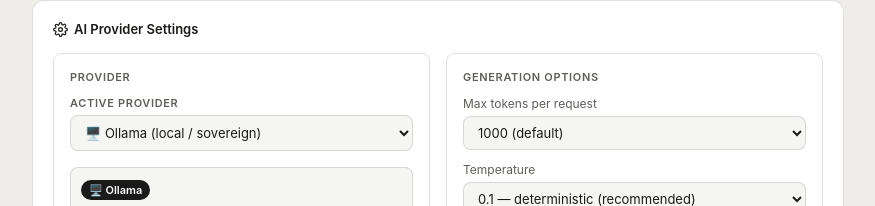
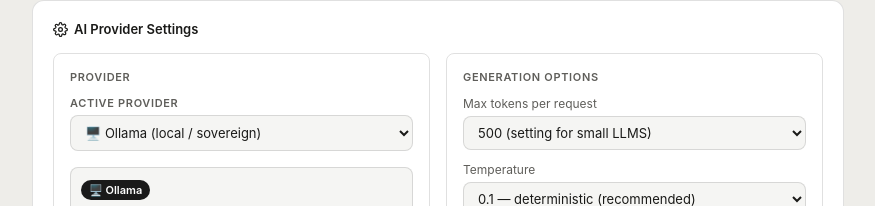
Before and after one commit to wren-creator/red-hat-conference, a plain HTML site: page single_html_version/index.html in a window 1280 px wide. Both pictures are taken after a click on the button "Settings". Shown: the part 101-307 px from the top of the page, without its empty margins (202-1077 px from the left). Drawn offline with Linux system fonts and the light colour scheme.

Commit message:
added 50 to the max token size for testing small LLMS locally.

```diff
--- a/single_html_version/index.html
+++ b/single_html_version/index.html
@@ -337,6 +337,7 @@
         <div class="field">
           <label>Max tokens per request</label>
           <select id="max-tokens">
+            <option value="500">500 (setting for small LLMS)</option>
             <option value="1000">1000 (default)</option>
             <option value="2000">2000</option>
             <option value="4000">4000 (large files)</option>
```
